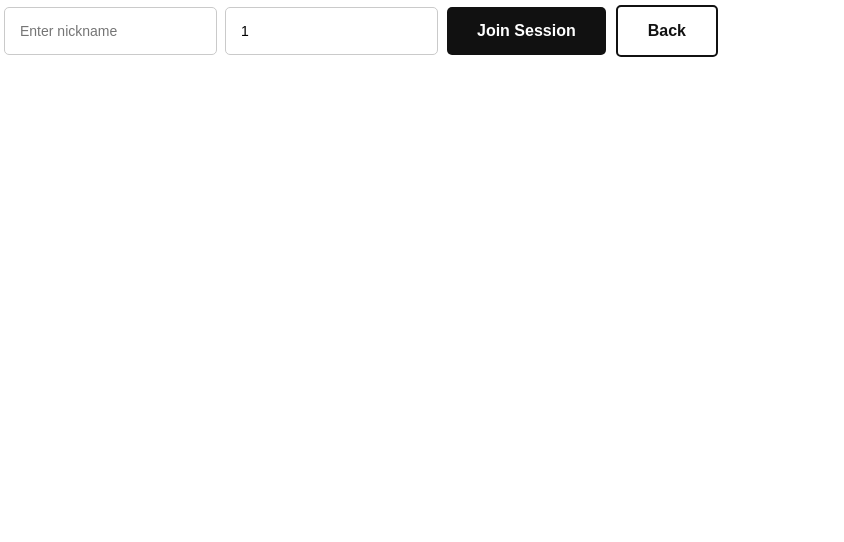
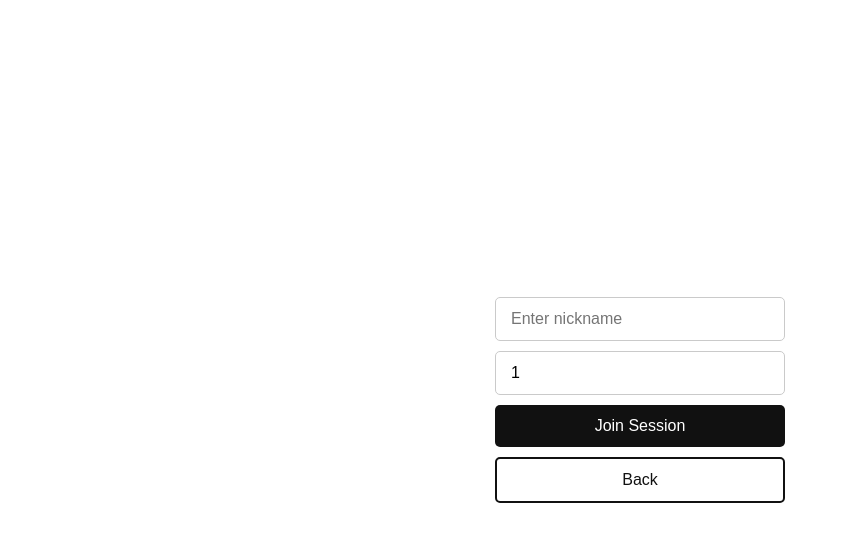
Before and after one commit to eightants/collab-sketch, a React (Create React App) app in the folder client/: page /join/1 in a window 1280 px wide. Shown: the top 542 px of the page, without its empty margins (0-844 px from the left). Built offline with nearby package versions, Linux system fonts and the light colour scheme; no server answers.

Commit message:
Style changes

```diff
--- a/client/src/App.css
+++ b/client/src/App.css
@@ -13,6 +13,10 @@
   cursor: crosshair;
 }
 
+* {
+  box-sizing: border-box;
+}
+
 body {
   font-family: 'Open Sans', Helvetica, sans-serif;
   font-size: 16px;
--- a/client/src/components/Button/Button.module.css
+++ b/client/src/components/Button/Button.module.css
@@ -23,8 +23,8 @@
 .btnDiv button {
   border-radius: 5px;
   text-align: center;
-  padding: 15px 30px;
-  font-weight: 600;
+  padding: 12px 30px;
+  width: 100%;
 }
 
 .btnDiv button:hover {
--- a/client/src/components/Button/Button.tsx
+++ b/client/src/components/Button/Button.tsx
@@ -4,7 +4,7 @@ import styles from "./Button.module.css";
 export const Button = ({
   text,
   variant = "light",
-  width,
+  width = "100%",
   onClick = () => {}
 }: {
   text: string;
@@ -12,11 +12,10 @@ export const Button = ({
   width?: string;
   onClick?: MouseEventHandler<HTMLButtonElement>;
 }) => (
-  <div className={styles.btnDiv}>
+  <div className={styles.btnDiv} style={{ width: width }}>
     <button
       className={variant === "light" ? styles.btnLight : styles.btnDark}
       onClick={onClick}
-      style={width ? { width: width } : {}}
     >
       <span>{text}</span>
     </button>
--- a/client/src/components/Input/Input.module.css
+++ b/client/src/components/Input/Input.module.css
@@ -4,12 +4,13 @@
 }
 
 .btnDiv {
-  padding: 4px;
+  padding: 5px;
   display: inline-block;
 }
 
 .btnDiv input {
   border-radius: 5px;
-  padding: 15px 15px;
-  font-size: 14px;
+  padding: 12px 15px;
+  font-size: 16px;
+  width: 100%;
 }
--- a/client/src/components/Input/Input.tsx
+++ b/client/src/components/Input/Input.tsx
@@ -3,14 +3,16 @@ import styles from "./Input.module.css";
 
 export const Input = ({
   placeholder,
+  width = "100%",
   value,
   onChange = () => {}
 }: {
   placeholder?: string;
+  width?: string;
   value: string | number;
   onChange?: ChangeEventHandler<HTMLInputElement>;
 }) => (
-  <div className={styles.btnDiv}>
+  <div className={styles.btnDiv} style={{ width: width }}>
     <input
       className={styles.codeInput}
       value={value}
--- /dev/null
+++ b/client/src/pages/Create/Create.module.css
@@ -0,0 +1,11 @@
+.mainContainer {
+  display: flex;
+  width: 100%;
+  height: 100vh;
+  justify-content: center;
+  align-items: center;
+}
+
+.createContent {
+  max-width: 300px;
+}
--- a/client/src/pages/Create/Create.tsx
+++ b/client/src/pages/Create/Create.tsx
@@ -1,5 +1,6 @@
 import React, { useEffect, useState } from "react";
 import { Link, useHistory } from "react-router-dom";
+import styles from "./Create.module.css";
 import { Button } from "../../components/Button/Button";
 
 // Function to generate unique room ID
@@ -32,11 +33,17 @@ export const Create = ({ socket }: { socket: any }) => {
     console.log("CREATE");
   };
   return (
-    <div>
-      <Button text="Create Session" variant="dark" onClick={handleCreateLobby} />
-      <Link to="/">
-        <Button text="Back" />
-      </Link>
+    <div className={styles.mainContainer}>
+      <div className={styles.createContent}>
+        <Button
+          text="Create Session"
+          variant="dark"
+          onClick={handleCreateLobby}
+        />
+        <Link to="/">
+          <Button text="Back" />
+        </Link>
+      </div>
     </div>
   );
 };
--- /dev/null
+++ b/client/src/pages/Join/Join.module.css
@@ -0,0 +1,11 @@
+.mainContainer {
+  display: flex;
+  width: 100%;
+  height: 100vh;
+  justify-content: center;
+  align-items: center;
+}
+
+.joinContent {
+  max-width: 300px;
+}
--- a/client/src/pages/Join/Join.tsx
+++ b/client/src/pages/Join/Join.tsx
@@ -1,5 +1,6 @@
 import React, { useEffect, useState } from "react";
 import { Link, useHistory, useParams } from "react-router-dom";
+import styles from "./Join.module.css";
 import { Button } from "../../components/Button/Button";
 import { Input } from "../../components/Input/Input";
 
@@ -23,7 +24,8 @@ export const Join = ({ socket }: { socket: any }) => {
   };
 
   return (
-    <div>
+    <div className={styles.mainContainer}>
+      <div className={styles.joinContent}>
         <Input
           value={nickname}
           onChange={(e) => setNickname(e.target.value)}
@@ -32,12 +34,13 @@ export const Join = ({ socket }: { socket: any }) => {
         <Input
           value={enteredID}
           onChange={(e) => setEnteredID(e.target.value)}
-        placeholder={"Enter code"}
+          placeholder={"Enter lobby code"}
         />
         <Button text="Join Session" variant="dark" onClick={handleJoinLobby} />
         <Link to="/">
           <Button text="Back" />
         </Link>
       </div>
+    </div>
   );
 };
```
Lines whose indentation alone changed are shown as unchanged.
